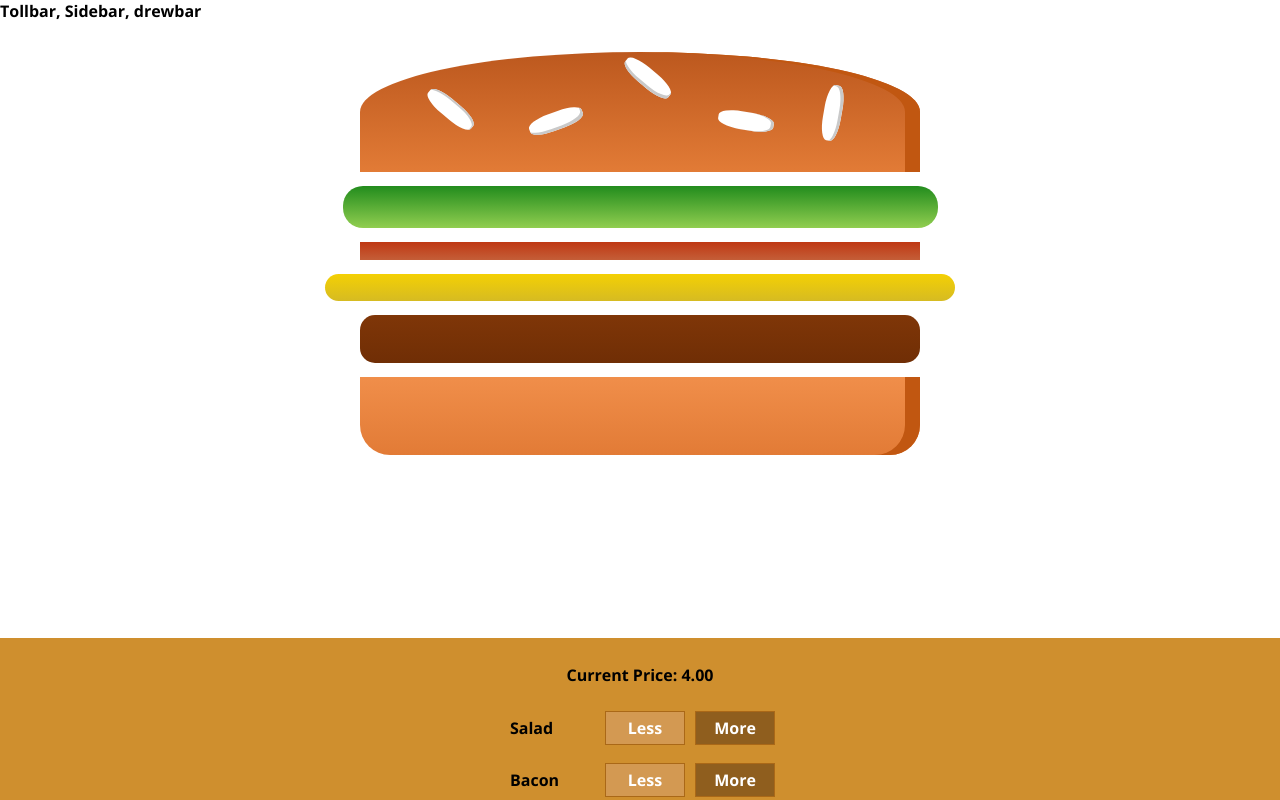
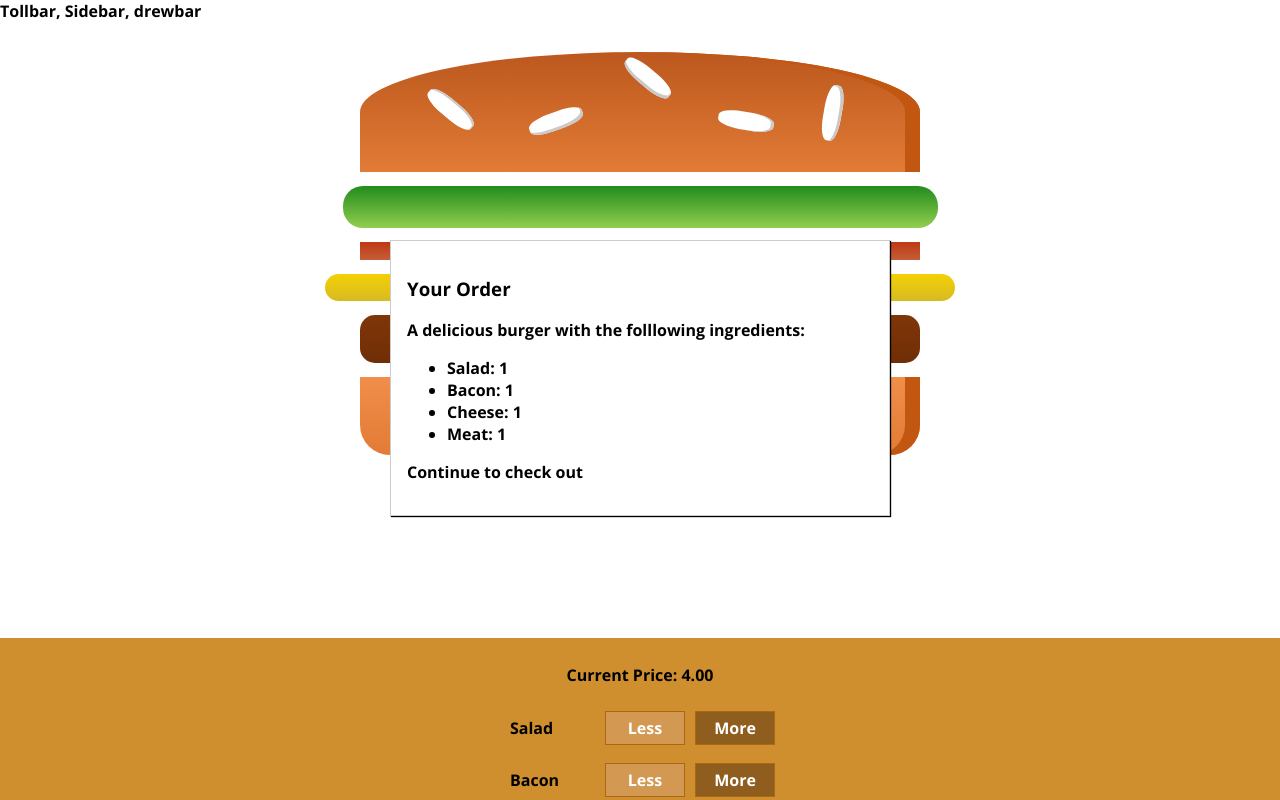
Before and after one commit to AharonIsraelCohen/react-burget-app, a React app: page / in a window 1280 px wide. Shown: the top 800 px of the page. Built offline with nearby package versions, Linux system fonts and the light colour scheme.

Commit message:
After the order summary model

```diff
--- /dev/null
+++ b/src/components/Burger/OrderSummary/OrderSummary.js
@@ -0,0 +1,26 @@
+import React from 'react';
+import Aux from '../../../hoc/Auxe'
+
+const orderSummary = (props) => {
+    const ingredientSummary = Object.keys(props.ingredients)
+        .map(igKey => {
+            return (
+                <li key={igKey}>
+                    <span style={{textTransform: 'capitalize'}}>
+                        {igKey}
+                    </span>: {props.ingredients[igKey]}
+                </li>);
+        });
+    return (
+        <Aux>
+            <h3>Your Order</h3>
+            <p>A delicious burger with the folllowing ingredients:</p>
+            <ul>
+                {ingredientSummary}
+            </ul>
+            <p>Continue to check out</p>
+        </Aux>
+    );
+};
+
+export default orderSummary;
--- /dev/null
+++ b/src/components/UI/Modal/Modal.css
@@ -0,0 +1,20 @@
+.Modal {
+    position: fixed;
+    z-index: 500;
+    background-color: white;
+    width: 70%;
+    border: 1px solid #ccc;
+    box-shadow: 1px 1px 1px black;
+    padding: 16px;
+    left: 15%;
+    top: 30%;
+    box-sizing: border-box;
+    transition: all 0.3s ease-out;
+}
+
+@media (min-width: 600px) {
+    .Modal {
+        width: 500px;
+        left: calc(50% - 250px);
+    }
+}
--- /dev/null
+++ b/src/components/UI/Modal/Modal.js
@@ -0,0 +1,12 @@
+import React from 'react';
+
+import classes from './Modal.css'
+
+const modal = (props) => (
+    <div className={classes.Modal}>
+        {props.children}
+    </div>
+
+);
+
+export default modal;
--- a/src/containers/BurgerBuilder/BurgerBuilder.js
+++ b/src/containers/BurgerBuilder/BurgerBuilder.js
@@ -1,7 +1,9 @@
 import React, {Component} from 'react';
-import Aux from '../../hoc/Auxe'
-import Burger from '../../components/Burger/Burger'
-import BuildControls from '../../components/Burger/BuildControls/BuildControls'
+import Aux from '../../hoc/Auxe';
+import Burger from '../../components/Burger/Burger';
+import BuildControls from '../../components/Burger/BuildControls/BuildControls';
+import Modal from '../../components/UI/Modal/Modal';
+import OrderSummary from '../../components/Burger/OrderSummary/OrderSummary'
 
 const INGREDIENT_PROCES = {
     salad: 0.5,
@@ -76,6 +78,9 @@
 
         return (
             <Aux>
+                <Modal>
+                    <OrderSummary ingredients={this.state.ingredients}></OrderSummary>
+                </Modal>
                 <Burger ingredients={this.state.ingredients}></Burger>
                 <BuildControls
                     ingredientAdded={this.addIngredientHandler}
```
Also changed, not shown: src/components/UI/Modal/Backdrop/Backdrop.js (added).
